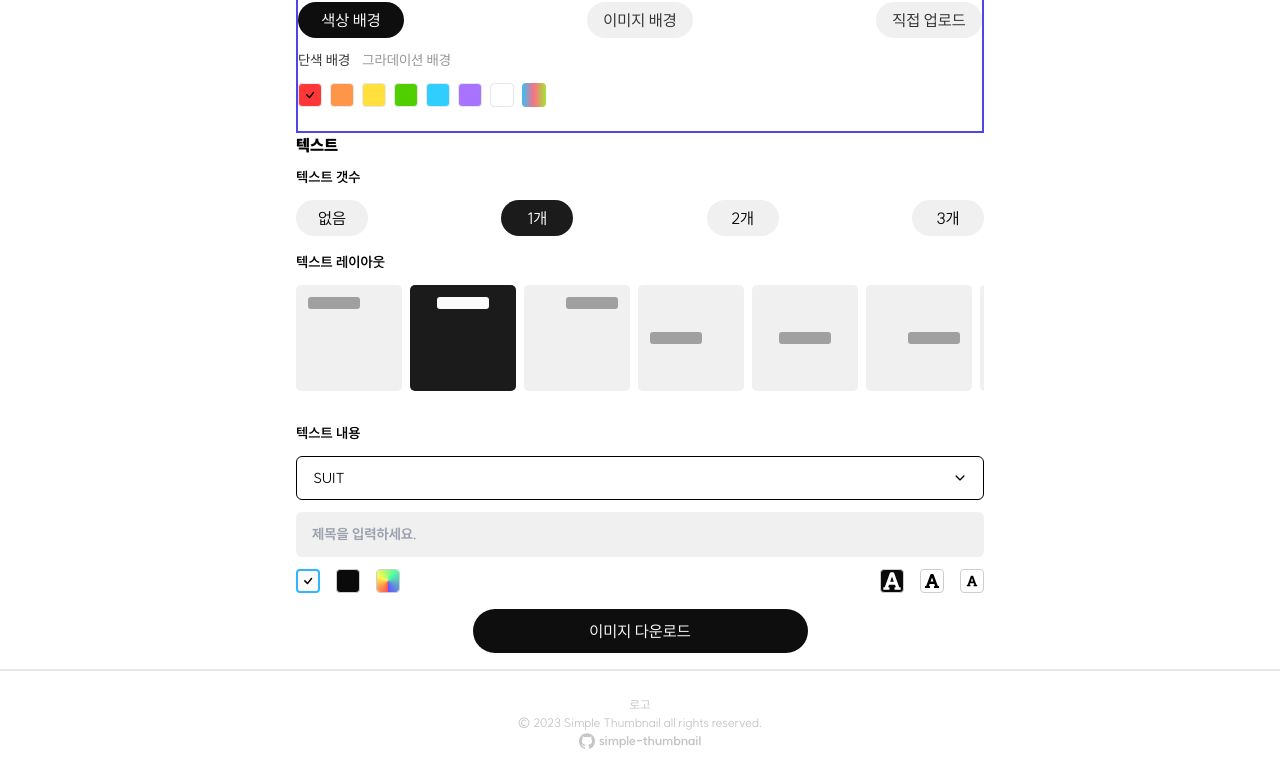
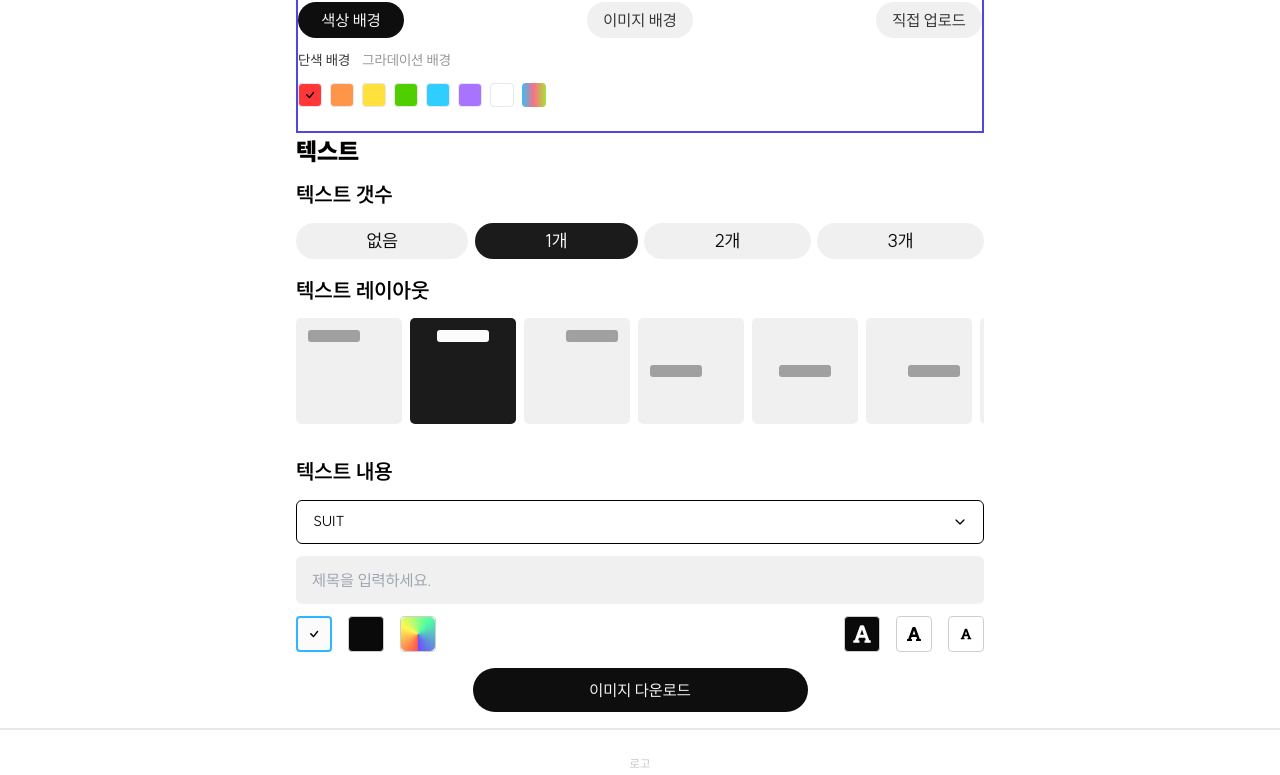
Before and after one commit to Yangjaecheon-Otter-Guardians/simple-thumbnail, a React (Create React App) app in the folder frontend/: page / in a window 1280 px wide. Shown: the part 486-1261 px from the top of the page. Built offline with nearby package versions, Linux system fonts and the light colour scheme.

Commit message:
design: 반응형 임시 폰트 사이즈

```diff
--- a/frontend/src/styles/TextItem.module.css
+++ b/frontend/src/styles/TextItem.module.css
@@ -4,9 +4,7 @@
   padding: 12px 16px;
   border-radius: 6px;
   font-size: 14px;
-  font-weight: bold;
   box-sizing: border-box;
-  /* text-shadow: 1px 1px 1px var(--grey-60); */
   margin: 12px 0;
 }
 .buttonGroup {
@@ -45,3 +43,15 @@
 .selectedSizeButton svg {
   color: white;
 }
+
+@media not screen and (max-width: 667px) {
+  .colorButton,
+  .selectedColorButton,
+  .sizeButton,
+  .selectedSizeButton {
+    width: 36px;
+  }
+  .input {
+    font-size: 16px;
+  }
+}
--- a/frontend/src/styles/TextTool.module.css
+++ b/frontend/src/styles/TextTool.module.css
@@ -46,8 +46,9 @@
 }
 .countButton,
 .selectedCountButton {
-  width: 72px;
-  aspect-ratio: 2/1;
+  min-width: 72px;
+  height: 36px;
+  flex-grow: 1;
   border-radius: 50px;
   background-color: var(--bg-on-surface);
   color: var(--text-active);
@@ -90,6 +91,19 @@
 }
 .selectedStyle .greyBar {
   background-color: var(--grey-00);
+}
+
+@media not screen and (max-width: 667px) {
+  .title {
+    font-size: 24px;
+  }
+  .subtitle {
+    font-size: 21px;
+  }
+  .countButton,
+  .selectedCountButton {
+    font-size: 18px;
+  }
 }
 
 /* 레이아웃 버튼용 정렬 */
@@ -187,13 +201,3 @@
 .layoutTitleReAuthor div {
   align-items: flex-start;
 }
-@media only screen and (max-width: 1024px) {
-  .container {
-    max-width: 800px;
-  }
-}
-@media only screen and (max-width: 667px) {
-  .container {
-    width: 100%;
-  }
-}
```
